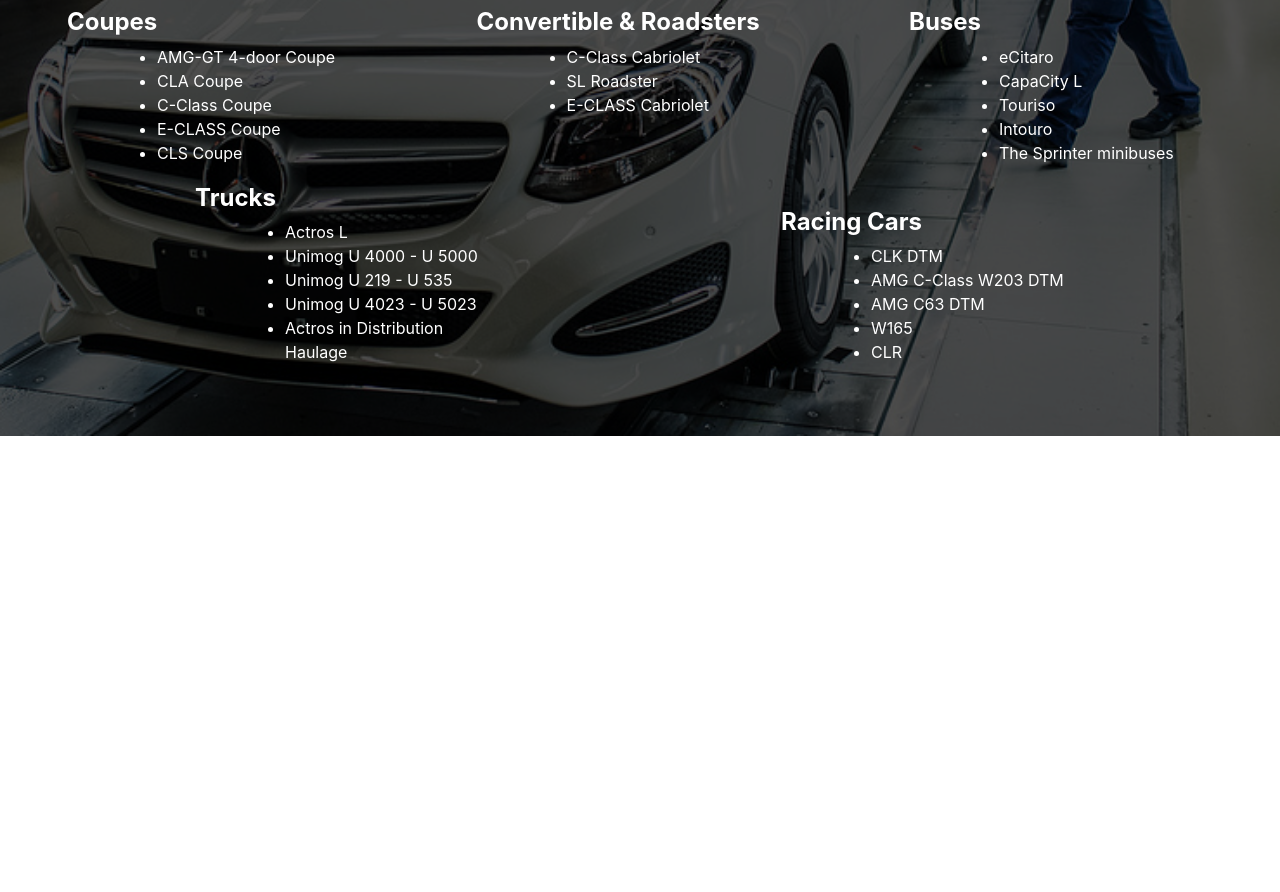
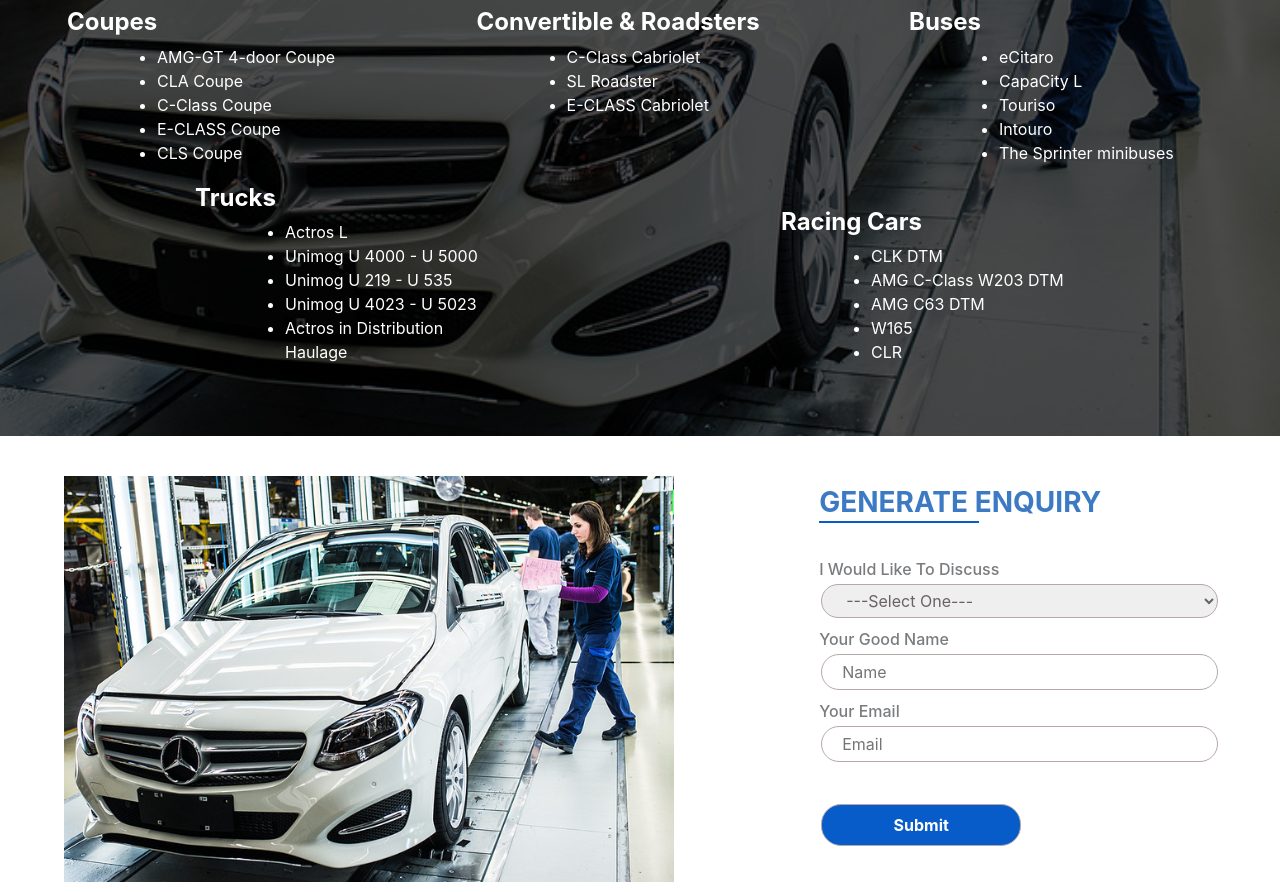
Before and after one commit to AbhayHingrajiya/Mercedes, a plain HTML site: page index.html in a window 1280 px wide. Shown: the part 1834-2726 px from the top of the page. Before the commit the page ends 2270 px from the top, so only its background shows below. Drawn offline with nearby package versions, Linux system fonts and the light colour scheme.

Commit message:
Complate Enquiry Area

```diff
--- a/index.css
+++ b/index.css
@@ -271,7 +271,7 @@
     height: 2px;
     margin-top: 40px;
     left: 47.5%;
-    background-color: black;
+    background-color: rgb(8, 92, 201);
 }
 .about_us_read_more{
     position: relative;
@@ -333,6 +333,10 @@
         End About Us Area
 ====================================== */
 
+/* ======================================
+        Start Manufacturing Area
+====================================== */
+
 .made_image{
     width: 100%;
     height: auto;
@@ -371,22 +375,6 @@
     position: absolute;
     transition: .5s ease-out;
 }
-@media only screen and (max-width: 1240px) {
-    .manu_1240px{
-        display: none;
-    }
-    .manufacturing img{
-        width:250px;
-        height: 140px;
-    }
-    .manufacturing{
-        font-size: smaller;
-        width: 250px;
-    }
-    .manufacturing h4{
-        font-size: medium;
-    }
-}
 .mobile_view_manufacturing img{
     width: 250px;
     height: 140px;
@@ -410,6 +398,22 @@
 #sedans_sub, #crossovers_sub, #coupes_sub, #convertible_sub, #buses_sub, #trucks_sub, #racing_sub{
     display: none;
     transition: .8s ease-out;
+}
+@media only screen and (max-width: 1240px) {
+    .manu_1240px{
+        display: none;
+    }
+    .manufacturing img{
+        width:250px;
+        height: 140px;
+    }
+    .manufacturing{
+        font-size: smaller;
+        width: 250px;
+    }
+    .manufacturing h4{
+        font-size: medium;
+    }
 }
 @media only screen and (max-width:880px) {
     .manufacturing{
@@ -457,3 +461,85 @@
         left: 25%;
     }
 }
+
+/* ======================================
+        End Manufacturing Area
+====================================== */
+
+.inquiry{
+    margin-top: 30px;
+}
+.inquiry1{
+    margin: 10px 5%;
+}
+.inquiryImage{
+    max-width: 100%;
+}
+.inquiry2{
+    margin-left: 4%;
+}
+.inquiry2 h3{
+    margin-top: 20px;
+    color:  rgb(60, 123, 196);
+}
+.inquiry2 h3::before{
+    content: '';
+    position: absolute;
+    background-color: rgb(8, 92, 201);
+    height: 2px;
+    width: 160px;
+    margin-top: 35px;
+}
+.inquiry2 input,.inquiry2 select,.inquirySubmit{
+    width: 100%;
+    max-width: 500px;
+    padding: 5px 20px;
+    border: 1px solid rgb(182, 168, 168);
+    border-radius: 20px;
+    margin: 2px;
+    transition: .5s ease-out;
+}
+.inquiry2 input:hover, .inquiry2 select:hover{
+    cursor: pointer;
+    border: 1px solid rgb(8, 92, 201);
+    box-shadow: 5px rgb(8, 92, 201);
+}
+.inquiry2 h6{
+    opacity: 0.6;
+    margin-top: 10px;
+    margin-bottom: 3px;
+}
+.inquiry2 form{
+    margin-top: 10%;
+}
+.inquirySubmit{
+    margin-top: 40px !important;
+    max-width: 200px !important;
+    padding: 8px !important;
+    background-color: rgb(8, 92, 201);
+    color: white;
+    font-weight: 700;
+    transition: .5s ease-in-out;
+    position: relative;
+}
+@keyframes inquirySubmit{
+    from{width:0px; left:100px;}
+    to{width:140px; left:29px;}
+}
+.inquirySubmit:hover::before{
+    content: 'Submit';
+    font-weight: 700;
+    color: white;
+    position: absolute;
+    /* width: 140px; */
+    height: 40px;
+    padding-top: 8px;
+    top: -.5px;
+    /* left: 29px; */
+    background-color: black;
+    animation: inquirySubmit .5s forwards;
+    overflow: hidden;
+}
+.error{
+    color: red;
+}
--- a/index.html
+++ b/index.html
@@ -6,6 +6,7 @@
        <link rel="stylesheet" href="index.css">
        <link rel="stylesheet" href="https://cdn.jsdelivr.net/npm/bootstrap@4.0.0/dist/css/bootstrap.min.css" integrity="sha384-Gn5384xqQ1aoWXA+058RXPxPg6fy4IWvTNh0E263XmFcJlSAwiGgFAW/dAiS6JXm" crossorigin="anonymous">
        <script src="https://code.jquery.com/jquery-3.2.1.slim.min.js" integrity="sha384-KJ3o2DKtIkvYIK3UENzmM7KCkRr/rE9/Qpg6aAZGJwFDMVNA/GpGFF93hXpG5KkN" crossorigin="anonymous"></script>
+       <script src="https://cdnjs.cloudflare.com/ajax/libs/jquery-validate/1.19.3/jquery.validate.min.js"></script>
        <script src="https://cdn.jsdelivr.net/npm/popper.js@1.12.9/dist/umd/popper.min.js" integrity="sha384-ApNbgh9B+Y1QKtv3Rn7W3mgPxhU9K/ScQsAP7hUibX39j7fakFPskvXusvfa0b4Q" crossorigin="anonymous"></script>
        <script src="https://cdn.jsdelivr.net/npm/bootstrap@4.0.0/dist/js/bootstrap.min.js" integrity="sha384-JZR6Spejh4U02d8jOt6vLEHfe/JQGiRRSQQxSfFWpi1MquVdAyjUar5+76PVCmYl" crossorigin="anonymous"></script>
        <link rel="stylesheet" href="https://cdnjs.cloudflare.com/ajax/libs/font-awesome/4.7.0/css/font-awesome.min.css">
@@ -214,6 +215,10 @@
             End About Us Area
     ====================================== -->
 
+    <!-- ======================================
+            Start Manufacturing Area
+    ====================================== -->
+
     <div style="position: relative; background-color: black; margin-top: 30px;">
         <img src="images/manufacturing_photo.png" alt="manufacturing_photo" class="made_image">
         <h3 class="made_h3">What We Manufacturing</h3>
@@ -374,5 +379,38 @@
             </div>
         </div>
     </div>
+
+    <!-- ======================================
+            End Manufacturing Area
+    ====================================== -->
+
+    <div class="inquiry row" style="max-width: 100%;">
+        <div class="col-lg-6 inquiry1">
+            <img src="images/manufacturing_photo.png" alt="inquiry" class="inquiryImage">
+        </div>
+        <div class="col-lg-4 inquiry2">
+            <h3><b>GENERATE ENQUIRY</b></h3>
+            <form id="form">
+                <div>
+                    <h6>I Would Like To Discuss</h6>
+                    <select class="inquiryInput" name="selectInput" id="selectInput" style="color:rgb(105, 98, 98);">
+                        <option value="none">---Select One---</option>
+                        <option value="buy">Buy</option>
+                        <option value="sale">Sale</option>
+                        <option value="other">Other Information</option>
+                    </select>
+                </div>
+                <div>
+                    <h6>Your Good Name</h6>
+                    <input type="text" name="name" id="name" placeholder="Name" style="color:rgb(105, 98, 98);">
+                </div>
+                <div>
+                    <h6>Your Email</h6>
+                    <input type="email" name="email" id="email" placeholder="Email" style="color:rgb(105, 98, 98);">
+                </div>
+                <button type="submit" value="submit" class="inquirySubmit">Submit</button>
+            </form>
+        </div>
+    </div>
    </body>
 </html>
--- a/index.js
+++ b/index.js
@@ -71,4 +71,35 @@
         $('#racing_sub').css('display','none');
         $('.manufacturing_front').css('display','block');
     });
+    $.validator.addMethod("valueNotEquals", function(value, element, arg){
+        return arg !== value;
+    });
+    $('#form').validate({
+        rules :{
+            name : 'required',
+            email : {
+                required : true,
+                email : true
+            },
+            selectInput : {
+                required : true,
+                valueNotEquals : 'none'
+            }
+        },
+        massages :{
+            name : 'This Field is required',
+            email : {
+                required : 'This Field is required',
+                email : 'Enter Valid Email Address'
+            },
+            selectInput : {
+                required : 'Select one option',
+                valueNotEquals : 'Select one option'
+            }
+        },
+        submitHandler : function(){
+            alert('We have Your Details');
+            alert('We will contact you very soon');
+        }
+    });
 });
```
